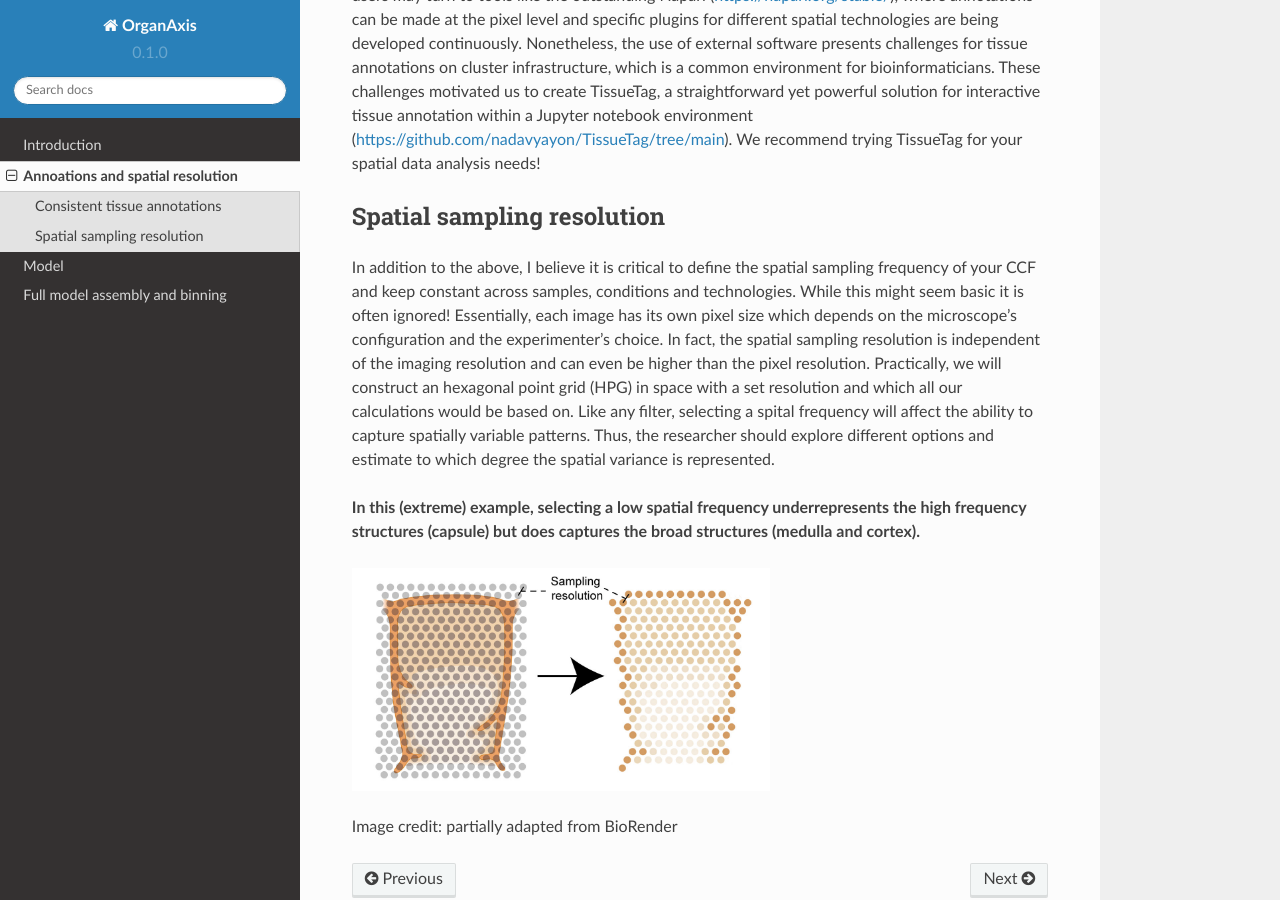
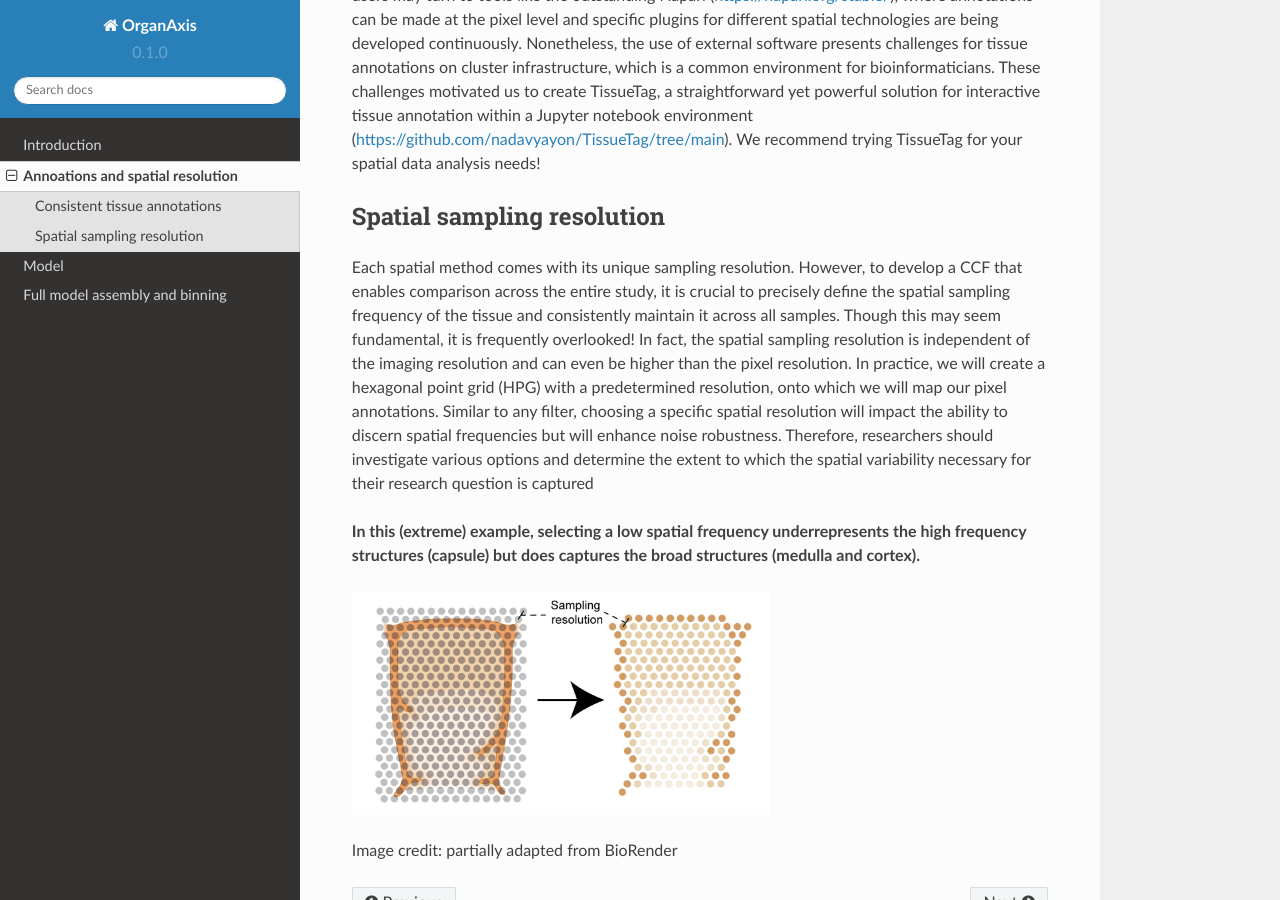
Before and after one commit to nadavyayon/organ_axis_tutorial, a Sphinx documentation site: the page built from docs/source/annotation_and_sampling.rst, in a window 1280 px wide and 900 px high, scrolled down 352 px. Built offline with Sphinx 7.4.7 and the Read the Docs theme 2.0.0, drawn with Linux system fonts in a browser that asks for light colours.

Commit message:
Update annotation_and_sampling.rst

```diff
--- a/docs/source/annotation_and_sampling.rst
+++ b/docs/source/annotation_and_sampling.rst
@@ -9,7 +9,7 @@ These challenges motivated us to create TissueTag, a straightforward yet powerfu
 
 Spatial sampling resolution
 ---------------
-In addition to the above, I believe it is critical to define the spatial sampling frequency of your CCF and keep constant across samples, conditions and technologies. While this might seem basic it is often ignored! Essentially, each image has its own pixel size which depends on the microscope's configuration and the experimenter's choice. In fact, the spatial sampling resolution is independent of the imaging resolution and can even be higher than the pixel resolution. Practically, we will construct an hexagonal point grid (HPG) in space with a set resolution and which all our calculations would be based on. Like any filter, selecting a spital frequency will affect the ability to capture spatially variable patterns. Thus, the researcher should explore different options and estimate to which degree the spatial variance is represented.
+Each spatial method comes with its unique sampling resolution. However, to develop a CCF that enables comparison across the entire study, it is crucial to precisely define the spatial sampling frequency of the tissue and consistently maintain it across all samples.  Though this may seem fundamental, it is frequently overlooked! In fact, the spatial sampling resolution is independent of the imaging resolution and can even be higher than the pixel resolution. In practice, we will create a hexagonal point grid (HPG) with a predetermined resolution, onto which we will map our pixel annotations.  Similar to any filter, choosing a specific spatial resolution will impact the ability to discern spatial frequencies but will enhance noise robustness. Therefore, researchers should investigate various options and determine the extent to which the spatial variability necessary for their research question is captured
 
 **In this (extreme) example, selecting a low spatial frequency underrepresents the high frequency structures (capsule) but does captures the broad structures (medulla and cortex).**
 
```
